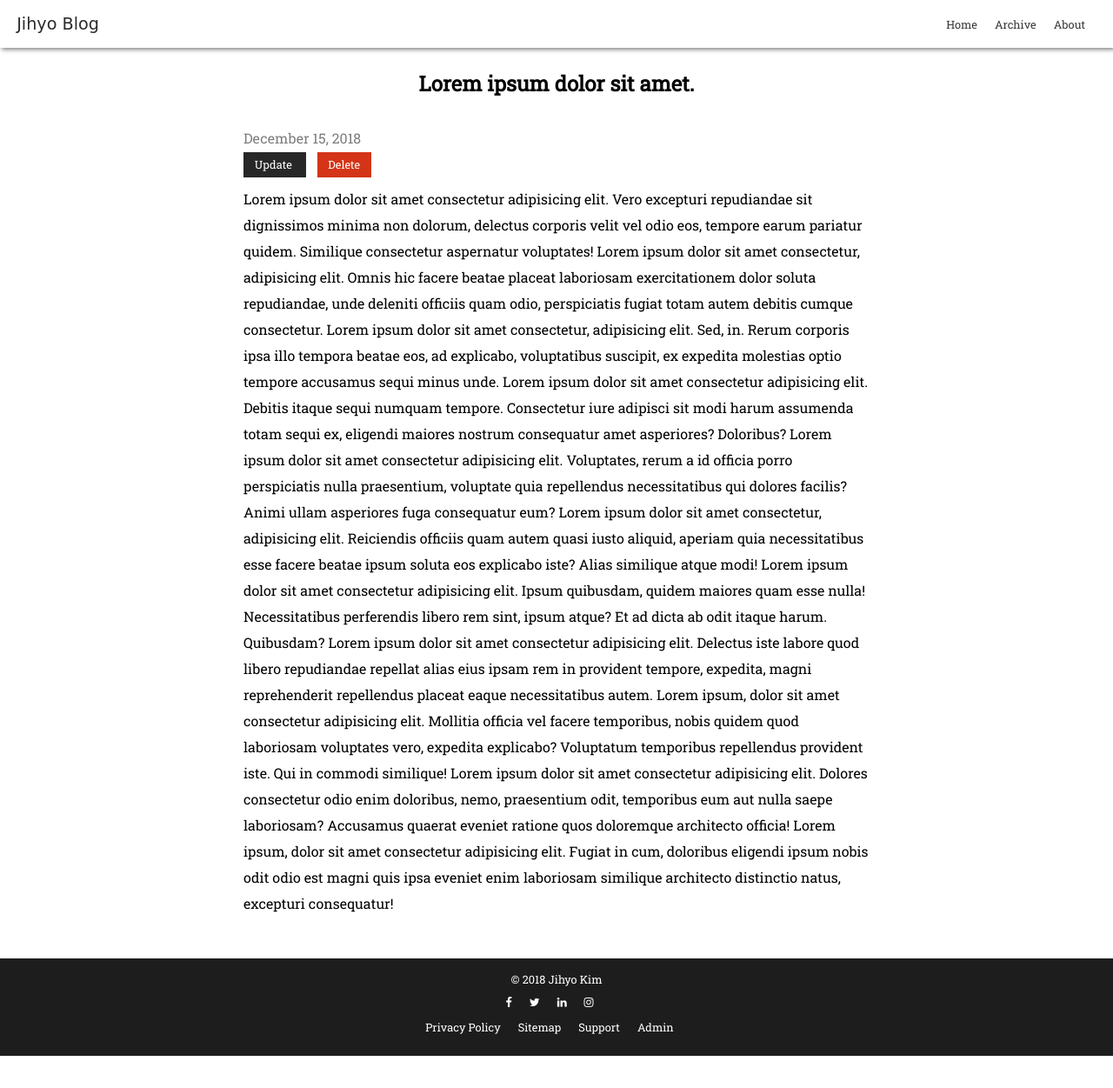
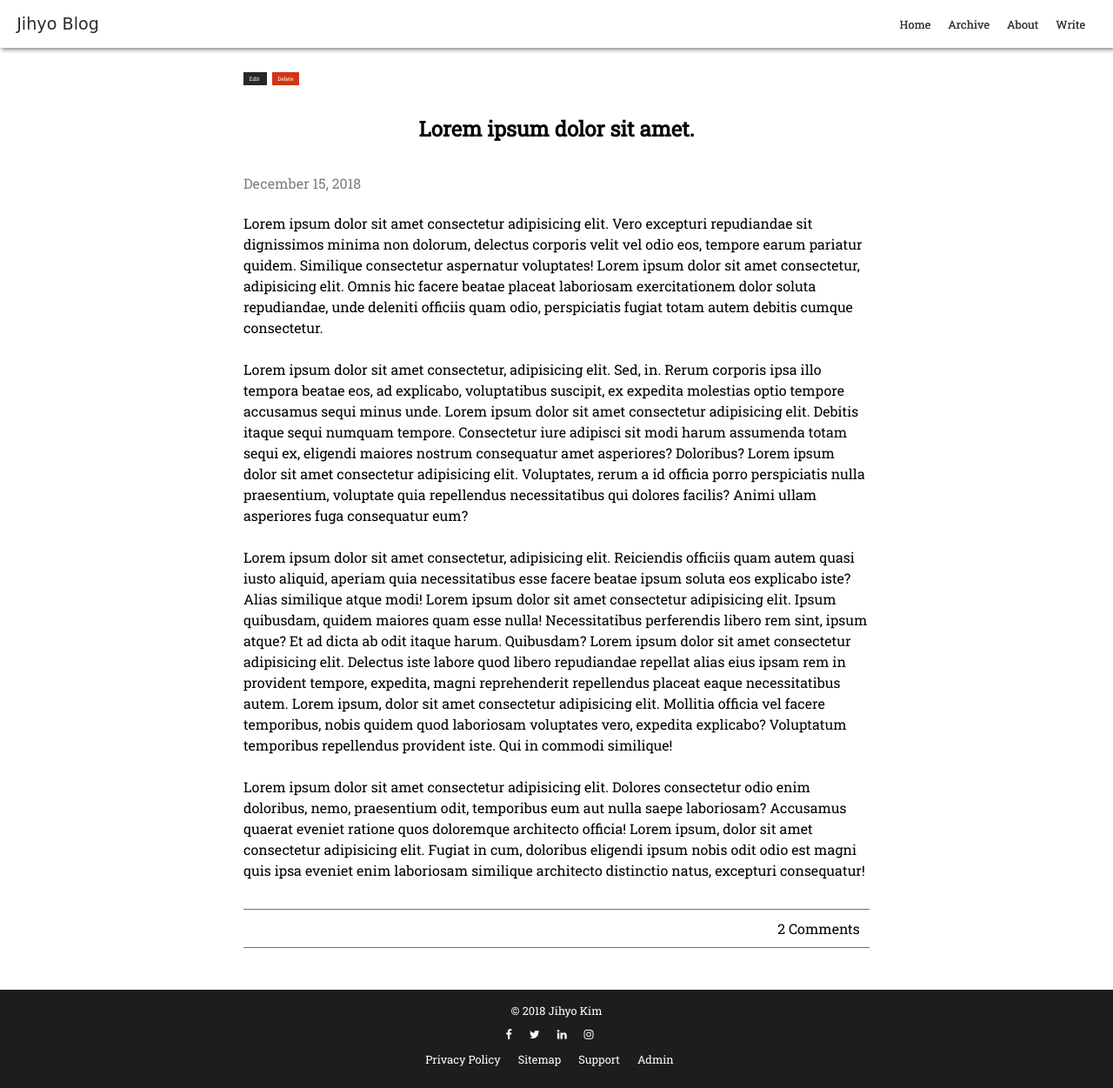
Before and after one commit to kimjihyo/jihyoblog2, a Python web app: template templates/html/view_article.html in a window 1280 px wide. Shown: the whole page at 87% size. Before the commit the page ends 1214 px from the top, so only its background shows below. Run offline with Jinja, Linux system fonts and the light colour scheme; the template is opened without the code that fills it, so the values that code supplies are empty; some web fonts are replaced.

Commit message:
updated htmls and css's

```diff
--- a/templates/css/view_article.css
+++ b/templates/css/view_article.css
@@ -11,6 +11,15 @@ ul {
 a {
     text-decoration: none;
     color: black;
+}
+#menu-icon {
+    width: 2em;
+    position: absolute;
+    right: 0;
+    margin-right: 1.5em;
+}
+#menu-icon:hover {
+    cursor: pointer;
 }
 #top-nav-bar {
     background-color: rgb(255, 255, 255);
@@ -30,11 +39,18 @@ a {
     border: 1px solid rgb(48, 48, 48);
 }
 
-#top-nav-bar ul{
-    display: inline;
-    position: absolute;
-    right: 0;
-    margin-right: 1em;
+#dropdown-menu {
+    display: none;
+}
+#menu {
+    display: none;
+}
+
+#top-nav-bar li {
+    text-align: center;
+    border-bottom: 1px solid rgb(190, 190, 190);
+    padding-bottom: .5em;
+    padding-top: .5em;
 }
 #main-logo {
     font-family: 'Ranga', cursive;
@@ -42,18 +58,12 @@ a {
     margin-left: 1em;
     color: rgb(43, 43, 43);
 }
-
-#top-nav-bar li {
-    display: inline;
-    margin-right: 1em;
-}
-
 #top-nav-bar a {
     color: rgb(56, 56, 56);
     font-size: .8em;
 }
 #top-nav-bar #write-post {
-    display: none;
+    display: block;
 }
 .nav-list.selected {
     border-bottom: 2px solid black;
@@ -97,6 +107,7 @@ a {
     font-weight: bold;
     text-align: center;
     margin-bottom: 1.5em;
+    margin-top: 1.5em;
 }
 
 #pub-date {
@@ -104,8 +115,8 @@ a {
 }
 
 #contents {
-    line-height: 30px;
-    margin-top: 1em;
+    line-height: 150%;
+    margin-top: 1.5em;
 }
 
 #control {
@@ -118,13 +129,14 @@ a {
     display: inline;
     margin-right: 1em;
     padding: .5em 1em;
+    font-size: .5em;
 }
 
 .control-button:hover {
     cursor: pointer;
 }
 
-#update {
+#edit {
     background-color: rgb(39, 39, 39);
     color: white;
 }
@@ -133,3 +145,123 @@ a {
     background-color: rgb(212, 52, 23);
     color: white;
 }
+
+#view-comment {
+    border-top: 1px solid rgb(110, 110, 110);
+    border-bottom: 1px solid rgb(110, 110, 110);
+    padding: .7em;
+    text-align: right;
+    margin-top: 2em;
+}
+
+#view-comment span:hover {
+    cursor: pointer;
+}
+
+
+#comment-section {
+    display: none;
+}
+
+#comment {
+    display: inline-block;
+    background-color: rgb(241, 241, 241);
+    padding: .8em;
+    margin-top: .5em;
+    border-radius: 1em;
+}
+
+#comment-writer, #comment-date, #comment-edit {
+    display: inline;
+    margin-right: .5em;
+}
+
+#comment-edit {
+    font-size: .8em;
+    color: rgb(153, 153, 153);
+}
+
+#comment-edit:hover {
+    color: rgb(58, 58, 58);
+    cursor: pointer;
+}
+
+#comment-date {
+    font-size: .8em;
+    color: rgb(153, 153, 153);
+}
+
+#comment-content {
+    margin-top: .2em;
+    color: rgb(112, 112, 112);
+}
+
+#write-comment {
+    border: 1px solid rgb(214, 214, 214);
+    padding: .8em;
+    margin-top: .5em;
+    /* padding-bottom: 0;
+    padding-right: 0; */
+}
+
+#write-comment input {
+    padding: 1em;
+    display: block;
+    border: none;
+    width: 95%;
+    background-color: rgb(238, 238, 238);
+    margin-bottom: .3em;
+}
+
+#write-comment button {
+    padding: .7em 1em;
+    margin-top: 1em;
+    margin-right: 1em;
+    border: none;
+    background-color: rgb(56, 56, 56);
+    color: white;
+    display: block;
+    width: 10em;
+    margin-left: auto;
+}
+
+textarea#content {
+    border: none;
+    resize: none;
+    display: block;
+    width: 95%;
+    height: 6em;
+    padding: 1em;
+    background-color: rgb(238, 238, 238);
+    margin-bottom: .3em;
+}
+@media screen and (min-width: 550px) {
+
+    #menu-icon {
+        display: none;
+    }
+
+    #top-nav-bar {
+        padding-bottom: 1em;
+    }
+
+    #top-nav-bar ul{
+        display: inline;
+        position: absolute;
+        right: 0;
+        margin-right: 1em;
+    }
+    #top-nav-bar li {
+        display: inline;
+        margin-right: 1em;
+        border-bottom: none;
+    }
+    #top-nav-bar .nav-list.selected {
+        border-bottom: 2px solid black;
+        padding-bottom: 3px;
+    }
+
+    #top-nav-bar #write-post {
+        display: inline;
+    }
+}
--- a/templates/html/view_article.html
+++ b/templates/html/view_article.html
@@ -9,13 +9,22 @@
     <link href="https://fonts.googleapis.com/css?family=Mukta|Ranga|Roboto+Slab" rel="stylesheet">
     <link rel="stylesheet" href="https://cdnjs.cloudflare.com/ajax/libs/font-awesome/4.7.0/css/font-awesome.min.css">
     <link href="https://fonts.googleapis.com/css?family=Noto+Serif+SC" rel="stylesheet">
+    <script src="https://code.jquery.com/jquery-3.3.1.js" integrity="sha256-2Kok7MbOyxpgUVvAk/HJ2jigOSYS2auK4Pfzbm7uH60="
+        crossorigin="anonymous"></script>
     <title>View Article</title>
 </head>
 
 <body>
     <div id="top-nav-bar">
         <span id="main-logo">Jihyo Blog</span>
-        <ul>
+        <img id="menu-icon" src="../imgs/menu_icon.png" alt="menu_icon.png">
+        <ul id="menu">
+            <li class="nav-list"><a href="main_page.html">Home</a></li>
+            <li class="nav-list"><a href="archive.html">Archive</a></li>
+            <li class="nav-list"><a href="about.html">About</a></li>
+            <li class="nav-list" id="write-post"><a href="">Write</a></li>
+        </ul>
+        <ul id="dropdown-menu">
             <li class="nav-list"><a href="main_page.html">Home</a></li>
             <li class="nav-list"><a href="archive.html">Archive</a></li>
             <li class="nav-list"><a href="about.html">About</a></li>
@@ -24,32 +33,86 @@
         <hr>
     </div>
     <div id="main-body">
+        <div id="control">
+            <div id="edit" class="control-button">
+                Edit
+            </div>
+            <div id="delete" class="control-button">
+                Delete
+            </div>
+        </div>
         <div id="title">
             Lorem ipsum dolor sit amet.
         </div>
         <div id="pub-date">
             December 15, 2018
         </div>
-        <div id="control">
-            <div id="update" class="control-button">
-                Update
+        <div id="contents">
+            Lorem ipsum dolor sit amet consectetur adipisicing elit. Vero excepturi repudiandae sit dignissimos minima
+            non dolorum, delectus corporis velit vel odio eos, tempore earum pariatur quidem. Similique consectetur
+            aspernatur voluptates!
+            Lorem ipsum dolor sit amet consectetur, adipisicing elit. Omnis hic facere beatae placeat laboriosam
+            exercitationem dolor soluta repudiandae, unde deleniti officiis quam odio, perspiciatis fugiat totam autem
+            debitis cumque consectetur.
+            <br> <br>
+            Lorem ipsum dolor sit amet consectetur, adipisicing elit. Sed, in. Rerum corporis ipsa illo tempora beatae
+            eos, ad explicabo, voluptatibus suscipit, ex expedita molestias optio tempore accusamus sequi minus unde.
+            Lorem ipsum dolor sit amet consectetur adipisicing elit. Debitis itaque sequi numquam tempore. Consectetur
+            iure adipisci sit modi harum assumenda totam sequi ex, eligendi maiores nostrum consequatur amet
+            asperiores? Doloribus?
+            Lorem ipsum dolor sit amet consectetur adipisicing elit. Voluptates, rerum a id officia porro perspiciatis
+            nulla praesentium, voluptate quia repellendus necessitatibus qui dolores facilis? Animi ullam asperiores
+            fuga consequatur eum?
+            <br> <br>
+            Lorem ipsum dolor sit amet consectetur, adipisicing elit. Reiciendis officiis quam autem quasi iusto
+            aliquid, aperiam quia necessitatibus esse facere beatae ipsum soluta eos explicabo iste? Alias similique
+            atque modi!
+            Lorem ipsum dolor sit amet consectetur adipisicing elit. Ipsum quibusdam, quidem maiores quam esse nulla!
+            Necessitatibus perferendis libero rem sint, ipsum atque? Et ad dicta ab odit itaque harum. Quibusdam?
+            Lorem ipsum dolor sit amet consectetur adipisicing elit. Delectus iste labore quod libero repudiandae
+            repellat alias eius ipsam rem in provident tempore, expedita, magni reprehenderit repellendus placeat eaque
+            necessitatibus autem.
+            Lorem ipsum, dolor sit amet consectetur adipisicing elit. Mollitia officia vel facere temporibus, nobis
+            quidem quod laboriosam voluptates vero, expedita explicabo? Voluptatum temporibus repellendus provident
+            iste. Qui in commodi similique!
+            <br> <br>
+            Lorem ipsum dolor sit amet consectetur adipisicing elit. Dolores consectetur odio enim doloribus, nemo,
+            praesentium odit, temporibus eum aut nulla saepe laboriosam? Accusamus quaerat eveniet ratione quos
+            doloremque architecto officia!
+            Lorem ipsum, dolor sit amet consectetur adipisicing elit. Fugiat in cum, doloribus eligendi ipsum nobis
+            odit odio est magni quis ipsa eveniet enim laboriosam similique architecto distinctio natus, excepturi
+            consequatur!
+        </div>
+        <div id="view-comment"><span>2 Comments</span></div>
+        <div id="comment-section">
+            <div id="write-comment">
+                <form action="" method="POST">
+                    <input type="text" placeholder="Name" id="comment-write-name">
+                    <input type="text" placeholder="Password" id="comment-write-pw">
+                    <textarea id="content" placeholder="Please write a comment"></textarea>
+                    <button type="submit">Post Comment</button>
+                </form>
             </div>
-            <div id="delete" class="control-button">
-                Delete
-            </div>
-        </div>
-        <div id="contents">
-            Lorem ipsum dolor sit amet consectetur adipisicing elit. Vero excepturi repudiandae sit dignissimos minima non dolorum, delectus corporis velit vel odio eos, tempore earum pariatur quidem. Similique consectetur aspernatur voluptates!
-            Lorem ipsum dolor sit amet consectetur, adipisicing elit. Omnis hic facere beatae placeat laboriosam exercitationem dolor soluta repudiandae, unde deleniti officiis quam odio, perspiciatis fugiat totam autem debitis cumque consectetur.
-            Lorem ipsum dolor sit amet consectetur, adipisicing elit. Sed, in. Rerum corporis ipsa illo tempora beatae eos, ad explicabo, voluptatibus suscipit, ex expedita molestias optio tempore accusamus sequi minus unde.
-            Lorem ipsum dolor sit amet consectetur adipisicing elit. Debitis itaque sequi numquam tempore. Consectetur iure adipisci sit modi harum assumenda totam sequi ex, eligendi maiores nostrum consequatur amet asperiores? Doloribus?
-            Lorem ipsum dolor sit amet consectetur adipisicing elit. Voluptates, rerum a id officia porro perspiciatis nulla praesentium, voluptate quia repellendus necessitatibus qui dolores facilis? Animi ullam asperiores fuga consequatur eum?
-            Lorem ipsum dolor sit amet consectetur, adipisicing elit. Reiciendis officiis quam autem quasi iusto aliquid, aperiam quia necessitatibus esse facere beatae ipsum soluta eos explicabo iste? Alias similique atque modi!
-            Lorem ipsum dolor sit amet consectetur adipisicing elit. Ipsum quibusdam, quidem maiores quam esse nulla! Necessitatibus perferendis libero rem sint, ipsum atque? Et ad dicta ab odit itaque harum. Quibusdam?
-            Lorem ipsum dolor sit amet consectetur adipisicing elit. Delectus iste labore quod libero repudiandae repellat alias eius ipsam rem in provident tempore, expedita, magni reprehenderit repellendus placeat eaque necessitatibus autem.
-            Lorem ipsum, dolor sit amet consectetur adipisicing elit. Mollitia officia vel facere temporibus, nobis quidem quod laboriosam voluptates vero, expedita explicabo? Voluptatum temporibus repellendus provident iste. Qui in commodi similique!
-            Lorem ipsum dolor sit amet consectetur adipisicing elit. Dolores consectetur odio enim doloribus, nemo, praesentium odit, temporibus eum aut nulla saepe laboriosam? Accusamus quaerat eveniet ratione quos doloremque architecto officia!
-            Lorem ipsum, dolor sit amet consectetur adipisicing elit. Fugiat in cum, doloribus eligendi ipsum nobis odit odio est magni quis ipsa eveniet enim laboriosam similique architecto distinctio natus, excepturi consequatur!
+            <ul id="comment-list">
+                <li>
+                    <ul id="comment">
+                        <li id="comment-writer">Jihyo Kim</li>
+                        <li id="comment-date">January 6, 2019</li>
+                        <li id="comment-edit">Edit</li>
+                        <li id="comment-content">Hello, world!</li>
+                    </ul>
+                </li>
+                <li>
+                    <ul id="comment">
+                        <li id="comment-writer">Jihyo Kim</li>
+                        <li id="comment-date">January 6, 2019</li>
+                        <li id="comment-edit">Edit</li>
+                        <li id="comment-content">Lorem ipsum, dolor sit amet consectetur adipisicing elit. Harum nemo,
+                            molestiae neque hic consectetur magni! Dolorum accusantium eos eligendi similique doloribus
+                            sunt ut perferendis. Illum incidunt ducimus doloribus. Aperiam, possimus!</li>
+                    </ul>
+                </li>
+            </ul>
         </div>
     </div>
     <div id="footer">
@@ -67,6 +130,8 @@
             <li><a href="admin.html">Admin</a></li>
         </ul>
     </div>
+    <script src="../js/meunButton.js"></script>
+    <script src="../js/commentsButton.js"></script>
 </body>
 
 </html>
--- /dev/null
+++ b/templates/js/commentsButton.js
@@ -0,0 +1,5 @@
+$(document).ready(function () {
+    $("#view-comment span").click(function () {
+        $("#comment-section").toggle();
+    });
+});
```
Also changed, not shown: templates/css/about.css (+51 -11 lines), templates/css/admin.css (+52 -11 lines), templates/css/archive.css (+61 -13 lines), templates/css/main_page_style.css (+54 -18 lines), templates/html/about.html (+10 -1 lines), templates/html/admin.html (+11 -2 lines), templates/html/archive.html (+20 -1 lines), templates/html/main_page.html (+11 -1 lines), templates/js/meunButton.js (added, +11 -0 lines), templates/imgs/menu_icon.png (added).
